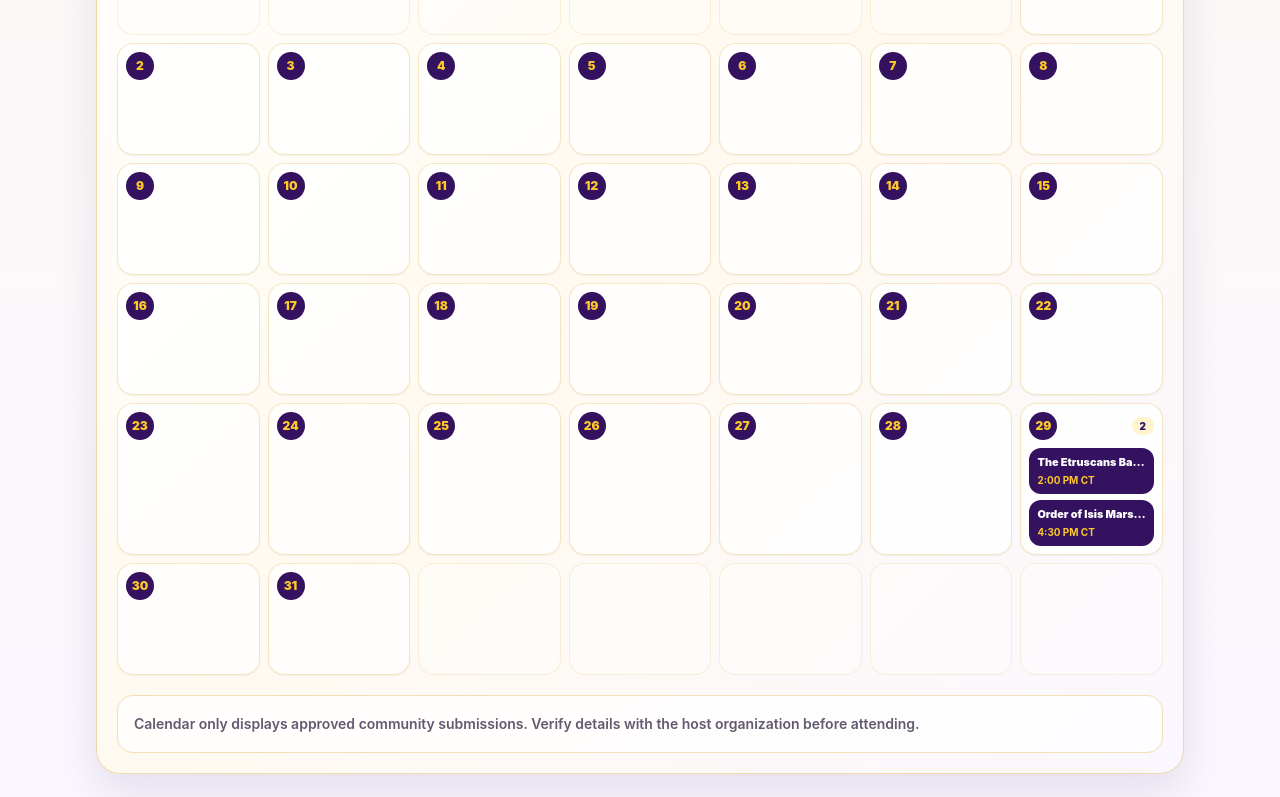
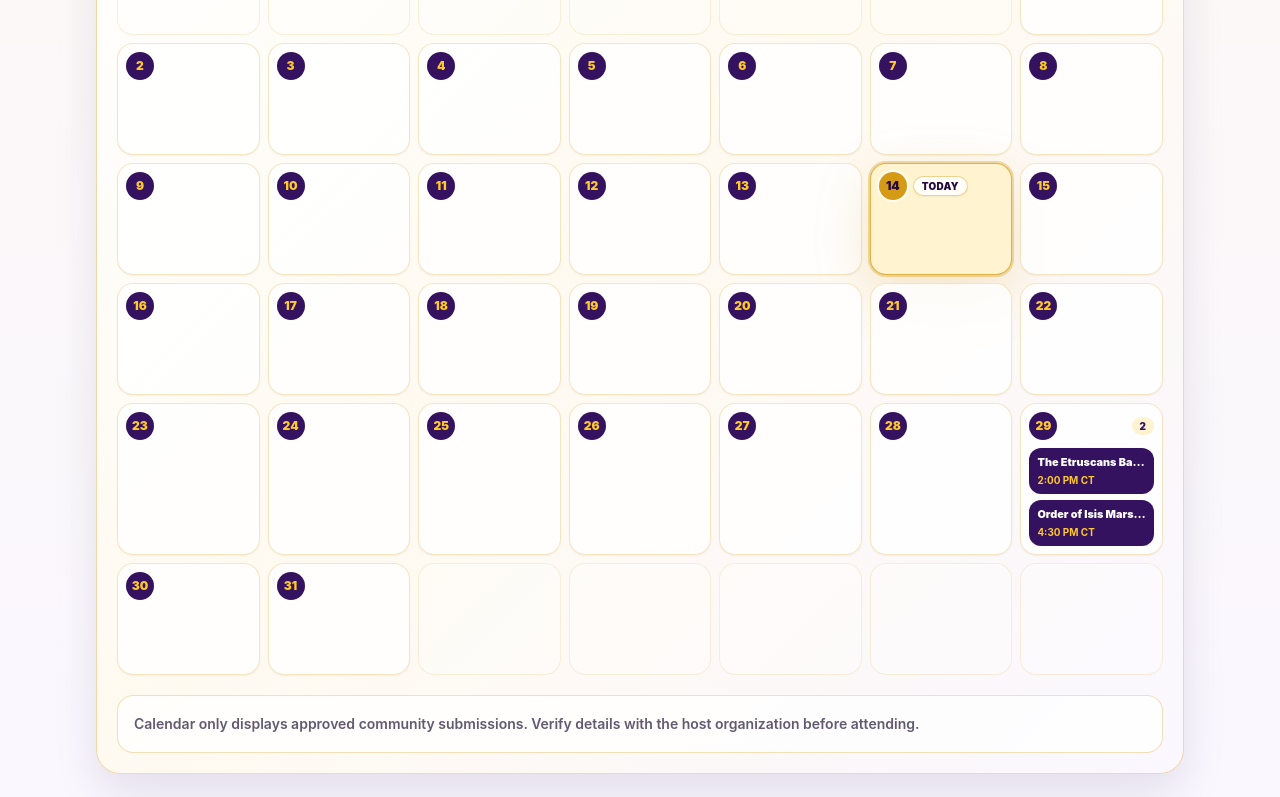
Before and after one commit to TheCryptoArborist/251mardigras, a Next.js app: page /events in a window 1280 px wide. Shown: the part 891-1688 px from the top of the page. Built offline with nearby package versions, Linux system fonts and the light colour scheme.

Commit message:
Highlight today on community events calendar

```diff
--- a/src/components/CommunityEventsMonthCalendar.tsx
+++ b/src/components/CommunityEventsMonthCalendar.tsx
@@ -40,6 +40,8 @@ export function CommunityEventsMonthCalendar({ events }: { events: CommunityEven
   const visibleYear = visibleMonth.getFullYear();
   const visibleMonthIndex = visibleMonth.getMonth();
   const visibleMonthLabel = monthTitleFormatter.format(visibleMonth);
+  const todayParts = getCentralDateParts(new Date().toISOString());
+  const todayIsInVisibleMonth = todayParts.year === visibleYear && todayParts.monthIndex === visibleMonthIndex;
   const eventsByDate = groupEventsByDate(sortedEvents);
   const monthCells = buildMonthCells(visibleYear, visibleMonthIndex);
   const visibleMonthEvents = sortedEvents.filter((event) => {
@@ -117,13 +119,25 @@ export function CommunityEventsMonthCalendar({ events }: { events: CommunityEven
               }
 
               const dayEvents = eventsByDate[cell.dateKey] ?? [];
+              const isToday = cell.dateKey === todayParts.dateKey;
+              const dayCellClassName = isToday
+                ? "min-h-28 rounded-2xl border border-parade-gold/75 bg-parade-goldSoft p-2 shadow-glow ring-2 ring-parade-gold/35"
+                : "min-h-28 rounded-2xl border border-parade-gold/25 bg-white/80 p-2 shadow-sm";
+              const dayNumberClassName = isToday
+                ? "grid h-7 w-7 place-items-center rounded-full bg-parade-gold text-xs font-black text-parade-purpleDark shadow-sm ring-2 ring-white/80"
+                : "grid h-7 w-7 place-items-center rounded-full bg-parade-purple text-xs font-black text-parade-goldBright";
 
               return (
-                <div key={cell.dateKey} className="min-h-28 rounded-2xl border border-parade-gold/25 bg-white/80 p-2 shadow-sm">
+                <div key={cell.dateKey} className={dayCellClassName} aria-current={isToday ? "date" : undefined}>
                   <div className="flex items-center justify-between gap-2">
-                    <span className="grid h-7 w-7 place-items-center rounded-full bg-parade-purple text-xs font-black text-parade-goldBright">
-                      {cell.day}
-                    </span>
+                    <div className="flex min-w-0 items-center gap-1.5">
+                      <span className={dayNumberClassName}>{cell.day}</span>
+                      {isToday ? (
+                        <span className="rounded-full border border-parade-gold/45 bg-white/85 px-2 py-0.5 text-[0.62rem] font-black uppercase tracking-wide text-parade-purpleDark shadow-sm">
+                          Today
+                        </span>
+                      ) : null}
+                    </div>
                     {dayEvents.length > 0 ? (
                       <span className="rounded-full bg-parade-goldSoft px-2 py-0.5 text-[0.62rem] font-black uppercase text-parade-purple">
                         {dayEvents.length}
@@ -155,7 +169,14 @@ export function CommunityEventsMonthCalendar({ events }: { events: CommunityEven
         </div>
 
         <div className="md:hidden">
-          <h3 className="text-base font-black text-parade-purpleDark">{visibleMonthLabel} agenda</h3>
+          <div className="flex flex-col gap-2 sm:flex-row sm:items-center sm:justify-between">
+            <h3 className="text-base font-black text-parade-purpleDark">{visibleMonthLabel} agenda</h3>
+            {todayIsInVisibleMonth ? (
+              <span className="inline-flex w-fit items-center rounded-full border border-parade-gold/45 bg-parade-goldSoft px-3 py-1 text-xs font-black uppercase tracking-wide text-parade-purpleDark">
+                Today: {todayParts.day}
+              </span>
+            ) : null}
+          </div>
           <MobileAgenda events={visibleMonthEvents} />
         </div>
 
```
